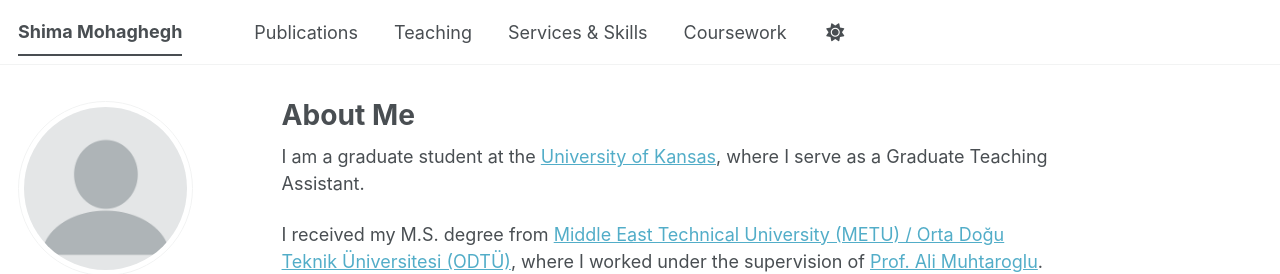
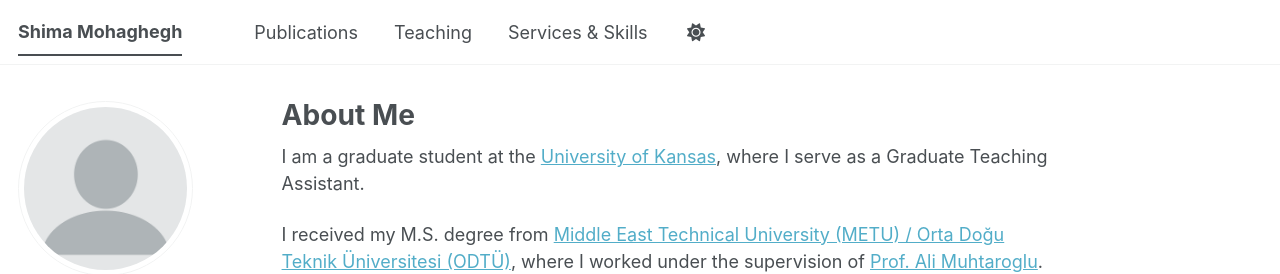
Before and after one commit to shimamohaghegh/shimamohaghegh.github.io, a Jekyll site: the page built from _pages/about.md, in a window 1280 px wide. Shown: the top 274 px of the page. Built offline with Jekyll 4.4.1, drawn with Linux system fonts in a browser that asks for light colours; a style sheet for code colours, icons or effects is not loaded.

Commit message:
Add files via upload

```diff
--- a/_data/navigation.yml
+++ b/_data/navigation.yml
@@ -9,6 +9,3 @@ main:
 
   - title: "Services & Skills"
     url: /services/
-
-  - title: "Coursework"
-    url: /coursework/
```
